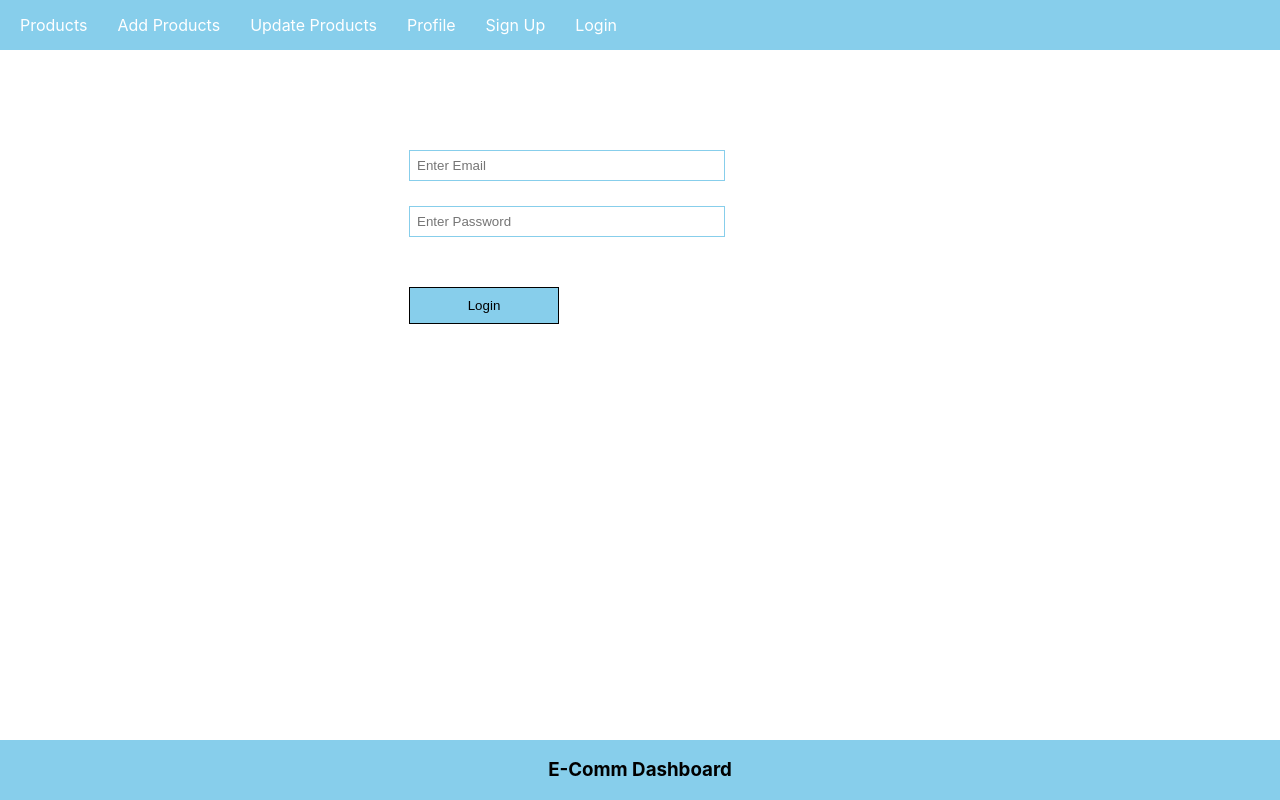
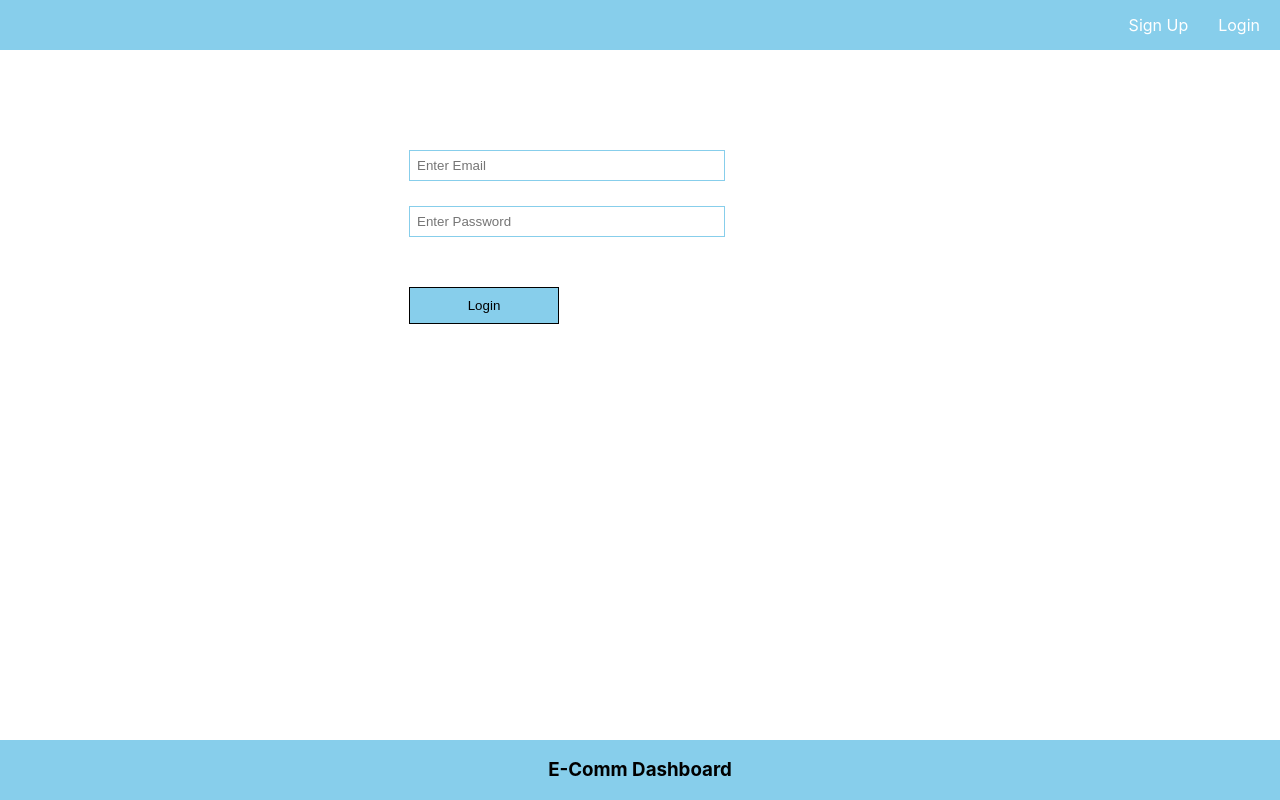
Before and after one commit to YadavBhargav/Node, a React (Create React App) app in the folder project-1/front/: page /login in a window 1280 px wide. Built offline with nearby package versions, Linux system fonts and the light colour scheme.

Commit message:
Navbar issue fix

```diff
--- a/project-1/front/src/App.css
+++ b/project-1/front/src/App.css
@@ -70,6 +70,10 @@
   color: #61dafb;
 }
 
+.nav-right {
+  text-align: right;
+}
+
 @keyframes App-logo-spin {
   from {
     transform: rotate(0deg);
--- a/project-1/front/src/components/Login.jsx
+++ b/project-1/front/src/components/Login.jsx
@@ -18,7 +18,7 @@ const Login = () => {
       .then((response) => {
         if (response.data.name) {
           localStorage.setItem("user", JSON.stringify(response.data));
-          navigate("/")
+          navigate("/");
         }
       })
       .catch((error) => {
@@ -43,6 +43,7 @@ const Login = () => {
                   placeholder={"Enter Email"}
                 />
                 <Input
+                  type="password"
                   className={"inputBox"}
                   name={"password"}
                   placeholder={"Enter Password"}
--- a/project-1/front/src/components/Nav.jsx
+++ b/project-1/front/src/components/Nav.jsx
@@ -15,9 +15,11 @@ const Nav = () => {
       navigate("/");
     }
   }, []);
+
   return (
     <>
       <div>
+        {auth ? (
           <ul className="nav-ul">
             <li>
               <Link to={"/"}>Products</Link>
@@ -31,23 +33,22 @@ const Nav = () => {
             <li>
               <Link to={"/profile"}>Profile</Link>
             </li>
-          {auth ? (
             <li>
               <Link onClick={logout} to={"/signup"}>
-                Logout
+                Logout ({JSON.parse(auth)?.name})
               </Link>
             </li>
+          </ul>
         ) : (
-            <>
+          <ul className="nav-ul nav-right">
             <li>
               <Link to={"/signup"}>Sign Up</Link>
             </li>
             <li>
               <Link to={"/login"}>Login</Link>
             </li>
-            </>
+          </ul>
         )}
-        </ul>
       </div>
     </>
   );
```
Lines whose indentation alone changed are shown as unchanged.
